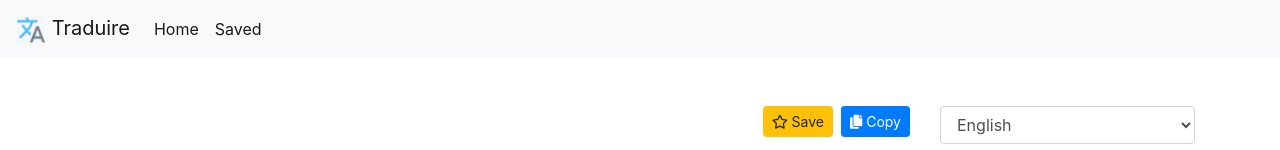
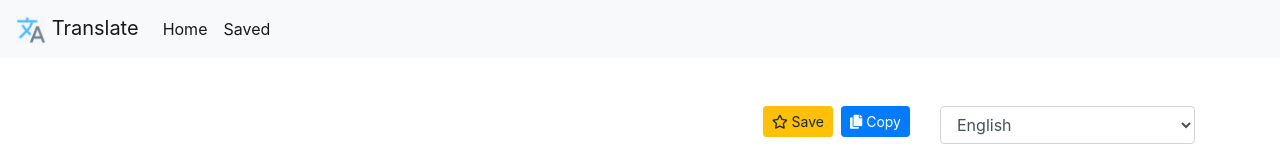
Before and after one commit to azharimm/vue-translate, a Vue app: page / in a window 1280 px wide. Shown: the top 150 px of the page. Built offline with nearby package versions, Linux system fonts and the light colour scheme.

Commit message:
^ logo and title nav

```diff
--- a/src/components/Nav.vue
+++ b/src/components/Nav.vue
@@ -7,7 +7,7 @@
 				height="30"
 				alt
 			/>
-			Traduire
+			Translate
 		</router-link>
 		<button
 			class="navbar-toggler"
```
Also changed, not shown: public/logo.png (added).
